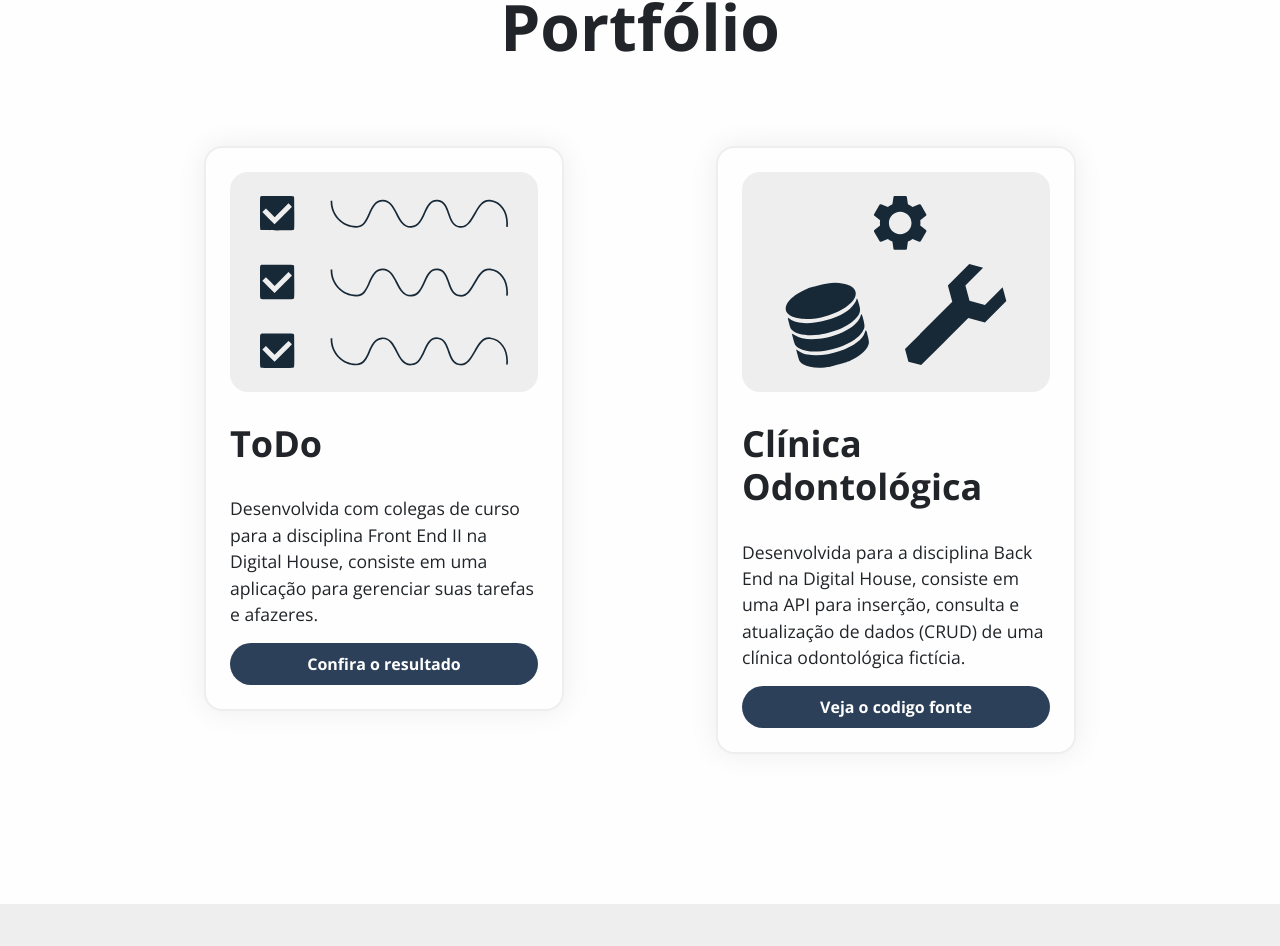
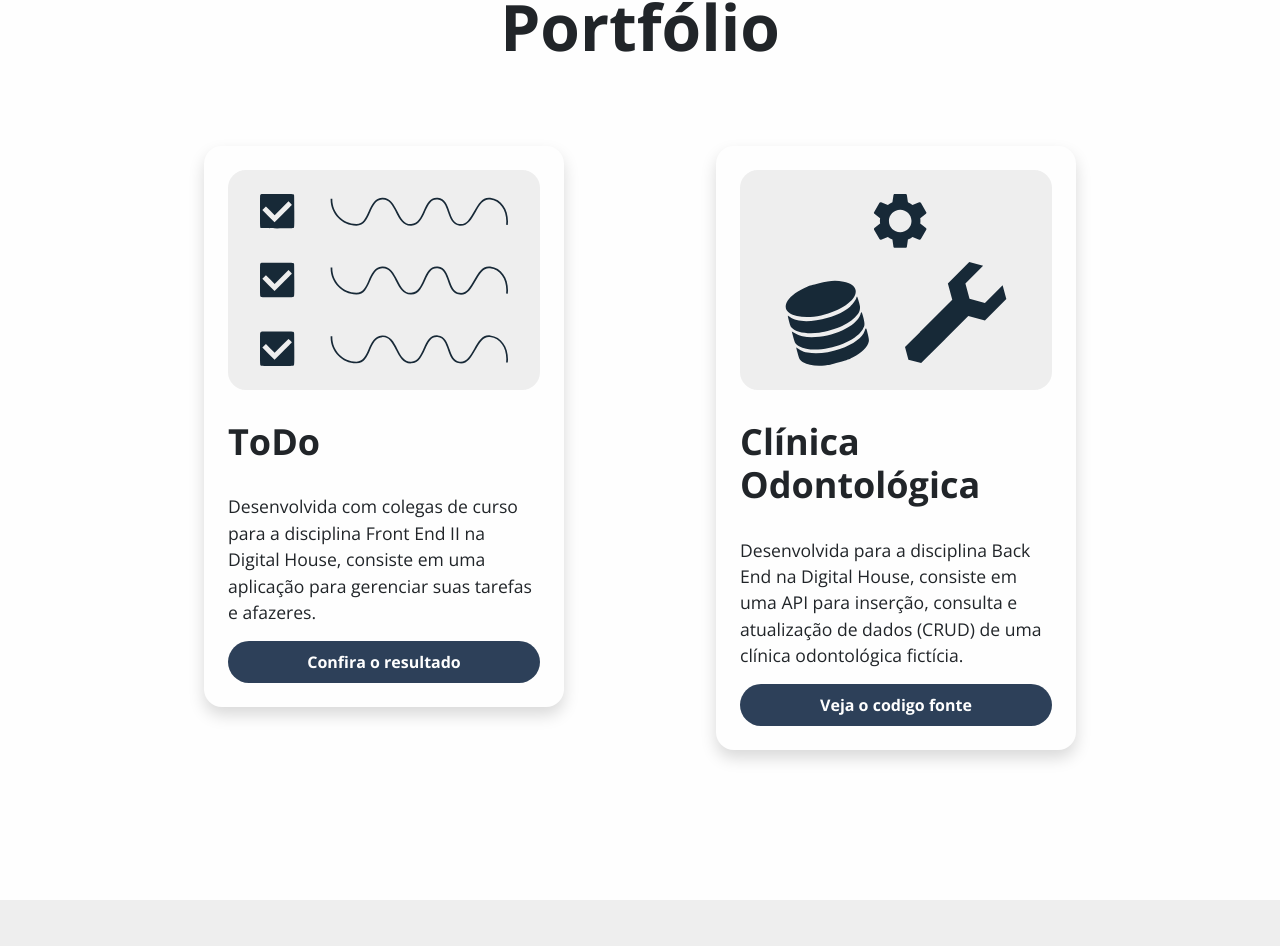
Before and after one commit to aloisiot/portfolio, a React (Create React App) app: page / in a window 1280 px wide. Shown: the part 3628-4574 px from the top of the page. Built offline with nearby package versions, Linux system fonts and the light colour scheme.

Commit message:
alterando sombra dos cards e reorganizando arquivo variaveis.scss

```diff
--- a/src/components/Portfolio/ProjectCard/index.jsx
+++ b/src/components/Portfolio/ProjectCard/index.jsx
@@ -1,7 +1,7 @@
 import './style.scss'
 const ProjectCard = ({project}) => {
     return(
-        <div className="project-card">
+        <div className="project-card shadow">
             <div className="img-reference d-flex align-items-center justify-content-center">
                 <img src={project.img.src} alt={project.img.alt} />
             </div>
--- a/src/components/Portfolio/ProjectCard/style.scss
+++ b/src/components/Portfolio/ProjectCard/style.scss
@@ -5,9 +5,7 @@ div.project-card{
     width: 360px;
     max-width: 100%;
     border-radius: $border-radius;
-    border: 2px solid $light-gray-bkg;
     margin-bottom: 30px;
-    box-shadow: $card-shadow;
 
     .img-reference{
         width: 100%;
--- a/src/style/variables.scss
+++ b/src/style/variables.scss
@@ -1,6 +1,4 @@
-/*
- *  Tipografy
- */
+/* Tipografy */
 // Color
 $light-tipografy: #FEFEFE;
 $deep-blue-tipografy:  #001524e6;
@@ -8,22 +6,19 @@ $deep-blue-tipografy:  #001524e6;
 $main-title-size: 4.5rem;
 $sec-title-size: 4rem;
 $body-font-size: 1.1rem;
-/*
- *  Fill
- */
+
+/* ------------------------------- */
+/* Fill */
 $light-bkg: #FEFEFE;
 $deep-blue-bkg: #2D4059;
 $light-gray-bkg: #EEEEEE;
 
-/*
- *  Structure
- */
+/* ------------------------------- */
+/* Structure */
 $border-radius: 18px;
-$card-shadow: 0 0 30px #EEE;
 
-/*
- *  Brack Points
- */
+/* ------------------------------- */
+/* Brack Points */
 $bp-01: 1070px;
 $bp-02: 775px;
 $bp-03: 700px;
```
